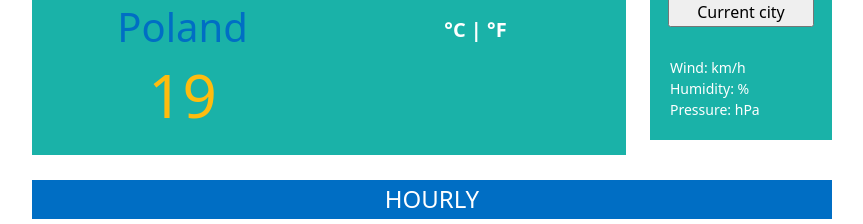
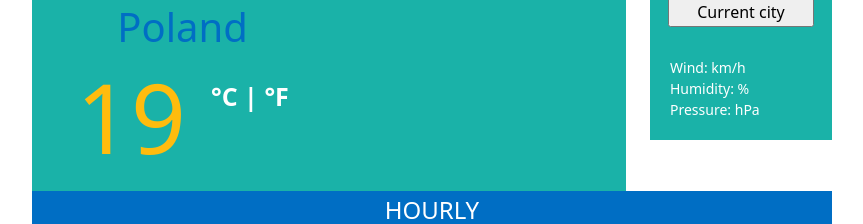
Before and after one commit to MartaPatrycja/WeatherApp-MartaPatrycja, a website: page index.html in a window 1280 px wide. Shown: the part 191-415 px from the top of the page, without its empty margins (208-1071 px from the left). Drawn offline with nearby package versions, Linux system fonts and the light colour scheme; no server answers.

Commit message:
Styled fahrenheit and celsius units in css and html

```diff
--- a/index.html
+++ b/index.html
@@ -34,7 +34,9 @@
                 <div class="col-6">
                   <h1 class="card-city" id="city">Łódź</h1>
                   <h1 class="card-country" id="country">Poland</h1>
-                <h1 class="temperature" id="temperature">19</h1>
+                <h1 class="temperature" id="temperature">19
+                  <span class="units"> °C |<a href="#" id="fahrenheit"> °F</a></span>
+                </h1>
 
 
                 </div>
@@ -45,8 +47,6 @@
                     alt="sunny"
                   />
                   <h1 class="changing-weather" id="weather-change">cloudiness</h1>
-                  <a href="#" class="celsius" id="celsius">°C | </a>
-                  <a href="#" class="fahrenheit" id="fahrenheit">°F</a>
                 </div>
               </div>
             </div>
@@ -86,7 +86,7 @@
               <div class="card-main">
                 <ul class="additional-parameters">
                   <li>Wind: <span id="wind"></span> km/h</li>
-                  <li>Humidity: <span id="humidity"></span> %</li>
+                  <li>Humidity: <span id="humidity"></span>%</li>
                   <li>Pressure: <span id="pressure"></span> hPa</li>
                 </ul>
               </div>
--- a/src/index.css
+++ b/src/index.css
@@ -28,15 +28,27 @@
   color: #006ec4;
 }
 .temperature {
-  font-size: 60px;
+  margin: 0 auto;
+  padding: 0;
+  font-size: 96px;
   color: #ffbc0e;
 }
-.celsius,
-.fahrenheit {
-  font-size: 20px;
+.units {
+  position: relative;
+  top: -48px;
+  font-size: 25px;
   color: white;
+  font-weight: bolder;
+}
+
+a#fahrenheit {
+    color: #ffffff;
+    text-decoration: none;
+}
+a#fahrenheit:hover {
+  color: #006ec4;
   text-decoration: none;
-  font-weight: bolder;
+  cursor: pointer;
 }
 
 .changing-weather {
```
